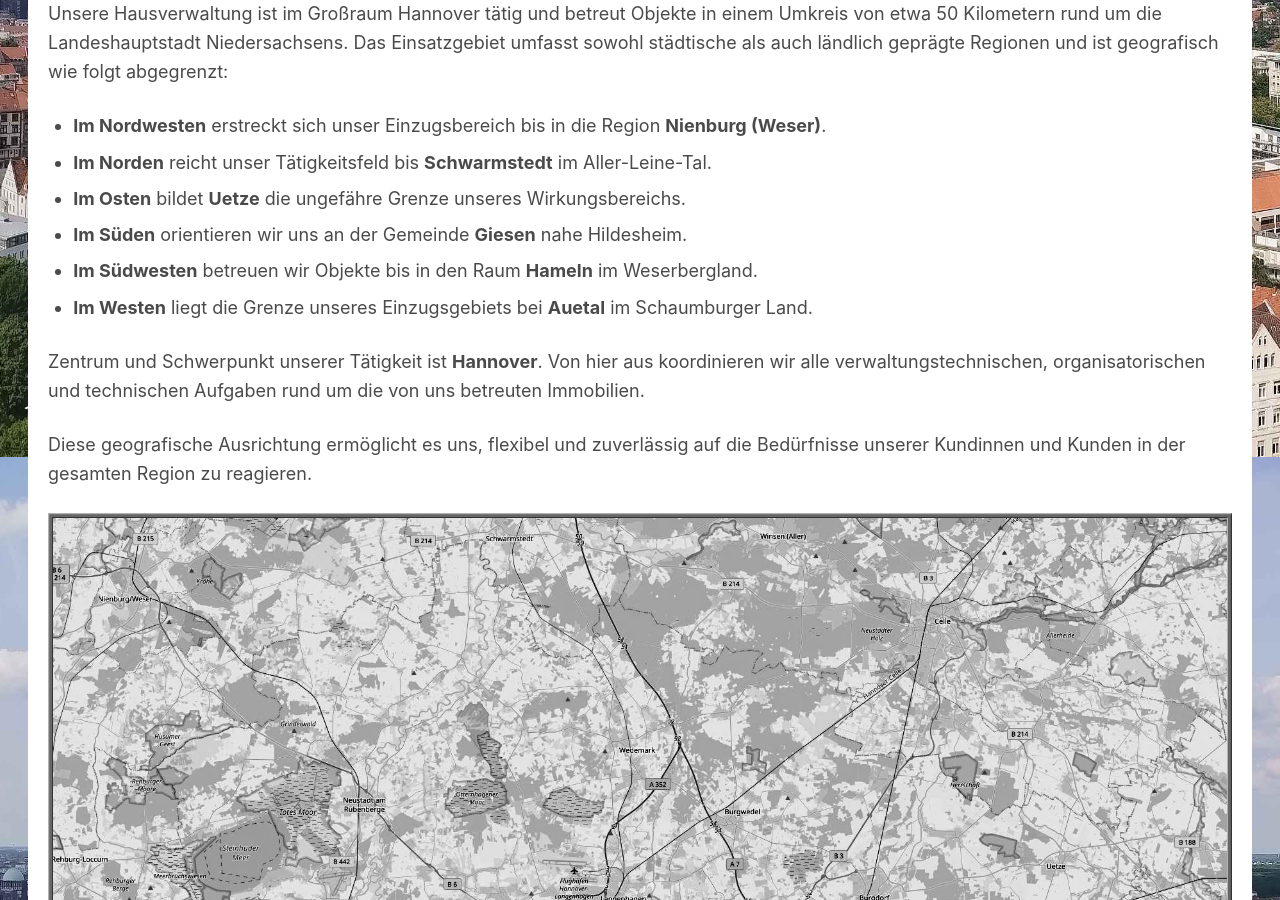
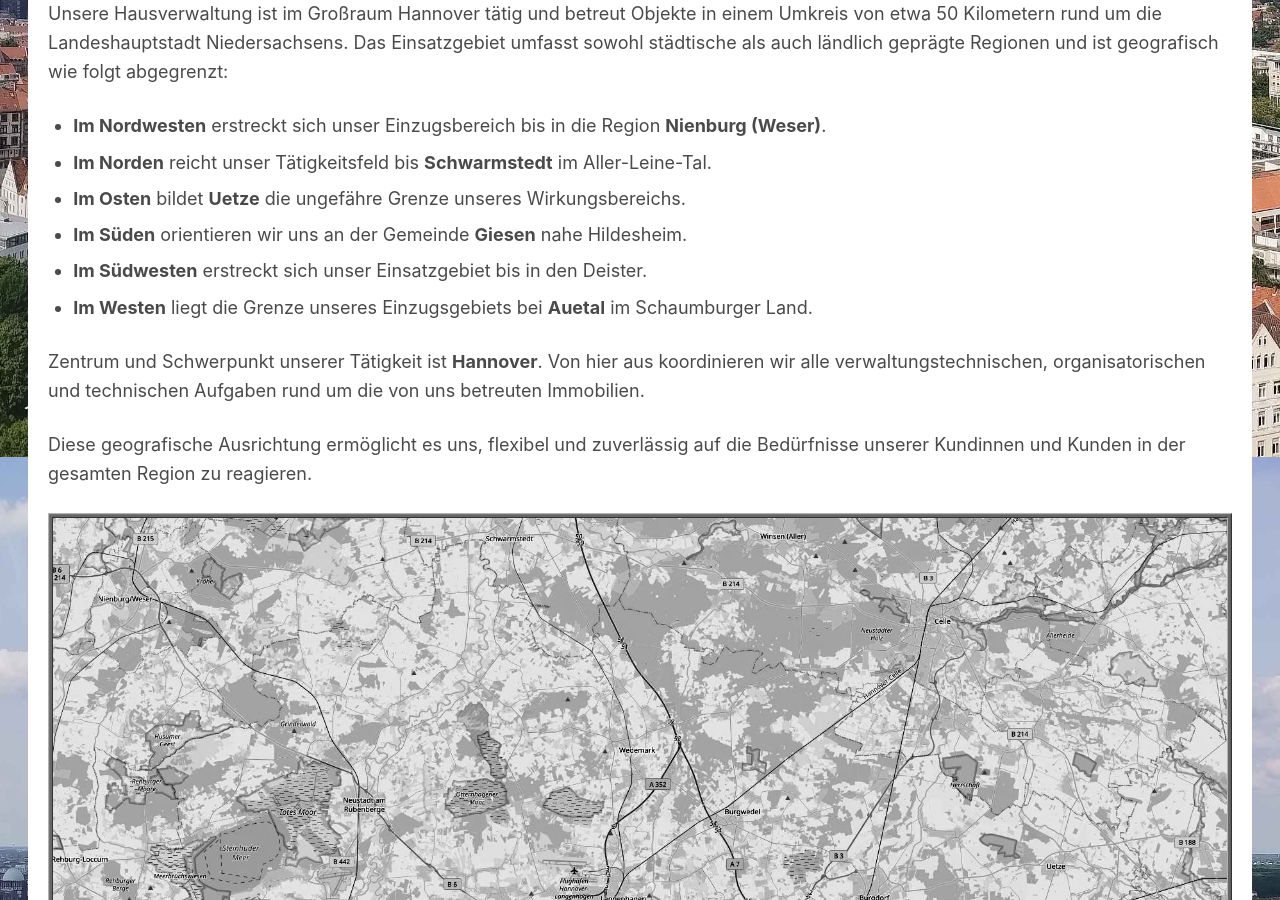
Before and after one commit to marek22k/hausverwaltung, a Jekyll site: the page built from taetigkeitsgebiete.md, in a window 1280 px wide and 900 px high, scrolled down 1343 px. Built offline with Jekyll 4.4.1, drawn with Linux system fonts in a browser that asks for light colours.

Commit message:
Update taetigkeitsgebiete.md

```diff
--- a/taetigkeitsgebiete.md
+++ b/taetigkeitsgebiete.md
@@ -14,7 +14,7 @@ Unsere Hausverwaltung ist im Großraum Hannover tätig und betreut Objekte in ei
 * **Im Norden** reicht unser Tätigkeitsfeld bis **Schwarmstedt** im Aller-Leine-Tal.
 * **Im Osten** bildet **Uetze** die ungefähre Grenze unseres Wirkungsbereichs.
 * **Im Süden** orientieren wir uns an der Gemeinde **Giesen** nahe Hildesheim.
-* **Im Südwesten** betreuen wir Objekte bis in den Raum **Hameln** im Weserbergland.
+* **Im Südwesten** erstreckt sich unser Einsatzgebiet bis in den Deister.
 * **Im Westen** liegt die Grenze unseres Einzugsgebiets bei **Auetal** im Schaumburger Land.
 
 Zentrum und Schwerpunkt unserer Tätigkeit ist **Hannover**. Von hier aus koordinieren wir alle verwaltungstechnischen, organisatorischen und technischen Aufgaben rund um die von uns betreuten Immobilien.
```
